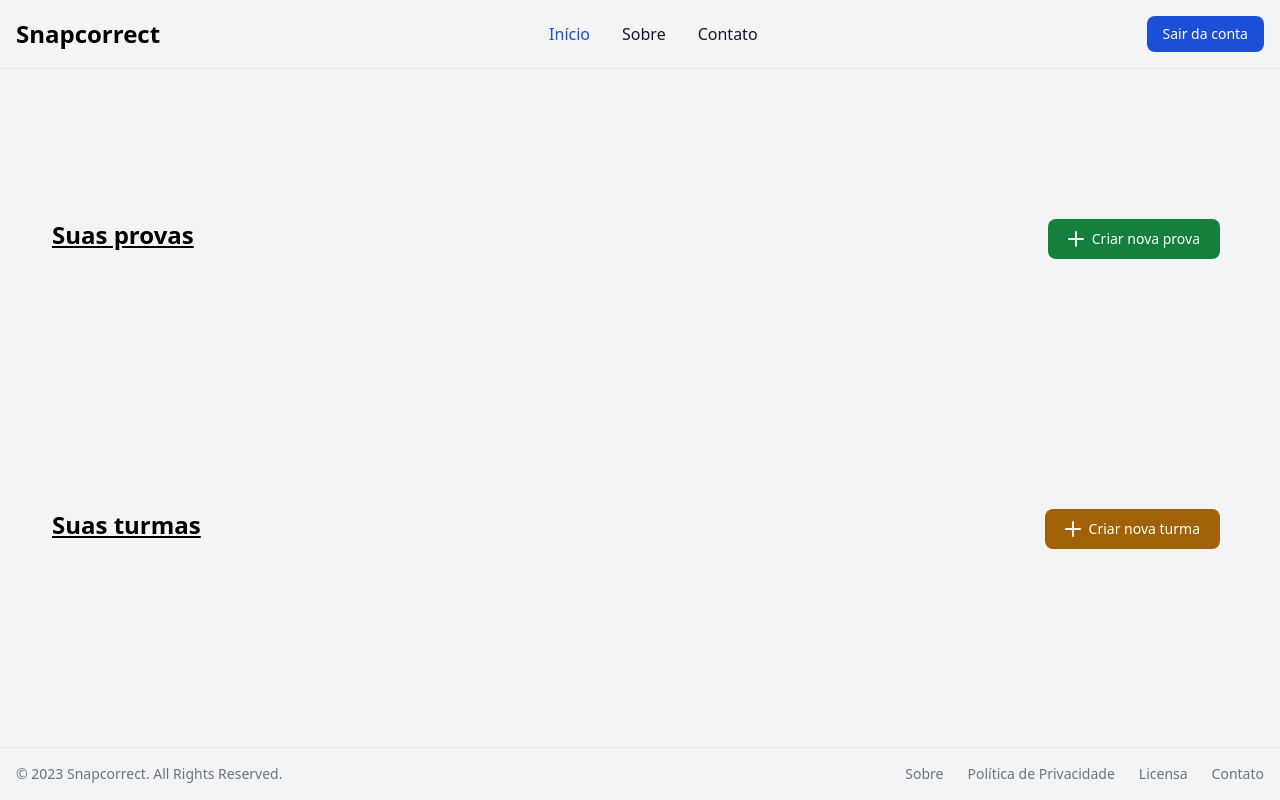
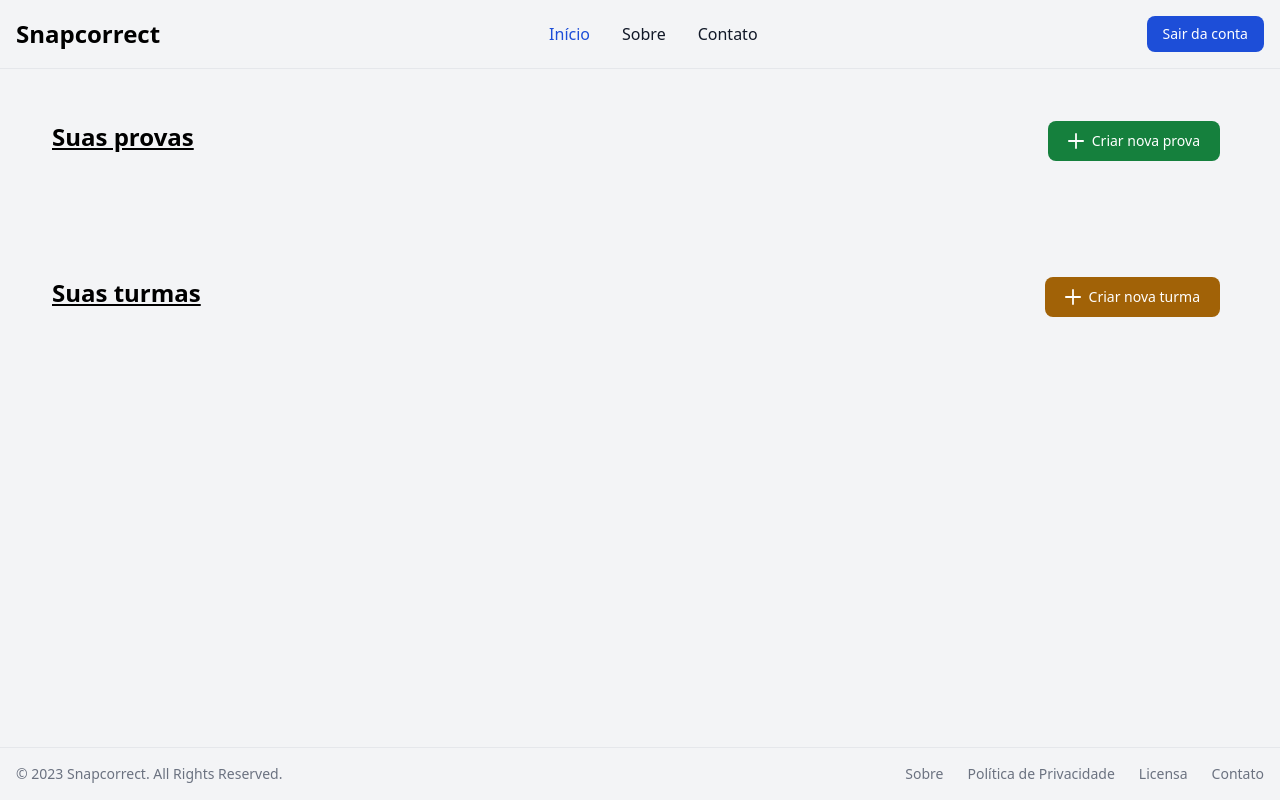
Before and after one commit to olooeez/hackaton-2023, a Flask app: template snapcorrect/templates/professor/index.html in a window 1280 px wide. Run offline with Flask 3, Linux system fonts and the light colour scheme; the template is opened without the code that fills it, so the values that code supplies are empty; some libraries are stand-ins or nearby versions.

Commit message:
Fixed intern layout

```diff
--- a/snapcorrect/templates/intern_base.html
+++ b/snapcorrect/templates/intern_base.html
@@ -10,11 +10,11 @@
     <link href="https://cdn.tailwindcss.com" rel="stylesheet">
 </head>
 
-<body class="bg-gray-100">
-    <section class="min-h-screen flex flex-col justify-between">
-        {% include "components/navbar.html" %}
-        {% block content %}{% endblock %}
-        {% include "components/footer.html" %}
+<body class="bg-gray-100 min-h-screen flex flex-col m-0">
+    <section class="flex flex-col flex-1">
+        <div id="top">{% include "components/navbar.html" %}</div>
+        <div id="rest" class="flex-1">{% block content %}{% endblock %}</div>
+        <div id="bottom" class="">{% include "components/footer.html" %}</div>
     </section>
     <script src="https://cdnjs.cloudflare.com/ajax/libs/flowbite/2.0.0/flowbite.min.js"></script>
     <script src="https://cdn.tailwindcss.com"></script>
```
